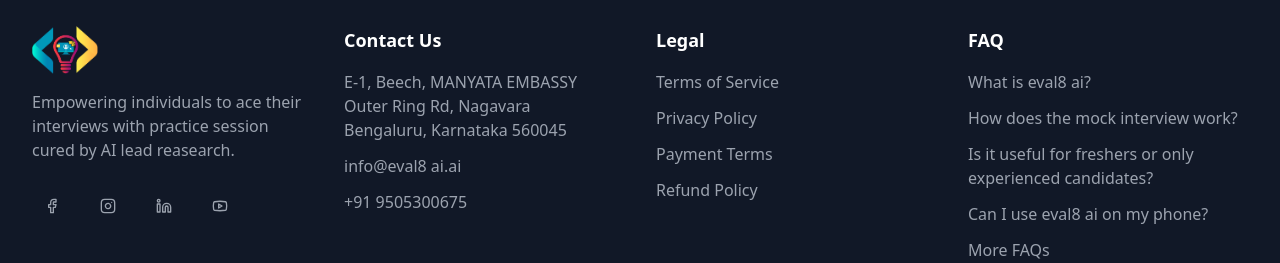
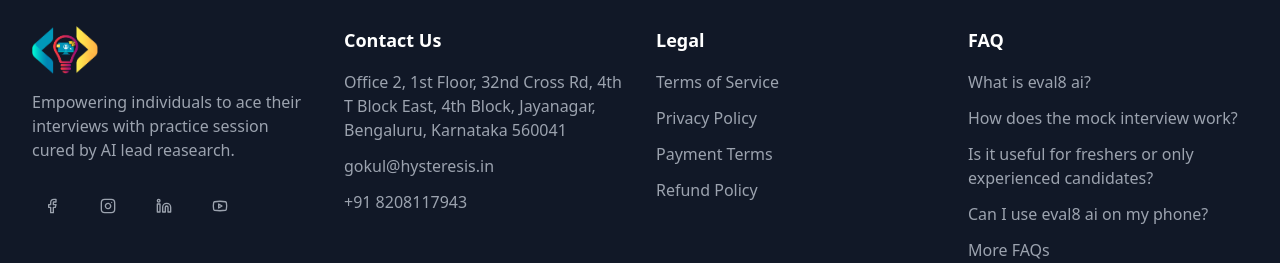
Before and after one commit to HysterChat/pinco-clone, a React (Vite) app in the folder Frontend/: page / in a window 1280 px wide. Shown: the part 4596-4859 px from the top of the page. Built offline with nearby package versions, Linux system fonts and the light colour scheme; no server answers.

Commit message:
update eleven labs

```diff
--- a/Frontend/src/components/Footer.tsx
+++ b/Frontend/src/components/Footer.tsx
@@ -77,18 +77,17 @@
             <h4 className="text-lg font-semibold text-white mb-4">Contact Us</h4>
             <ul className="space-y-3">
               <li className="text-gray-400">
-                <p className="text-base">E-1, Beech, MANYATA EMBASSY</p>
-                <p className="text-base">Outer Ring Rd, Nagavara</p>
-                <p className="text-base">Bengaluru, Karnataka 560045</p>
+                <p className="text-base">Office 2, 1st Floor, 32nd Cross Rd, 4th T Block East, 4th Block, Jayanagar,</p>
+                <p className="text-base">Bengaluru, Karnataka 560041</p>
               </li>
               <li>
-                <a href="mailto:info@eval8 ai.ai" className="text-gray-400 hover:text-white transition-colors text-base">
-                  info@eval8 ai.ai
+                <a href="mailto:gokul@hysteresis.in" className="text-gray-400 hover:text-white transition-colors text-base">
+                  gokul@hysteresis.in
                 </a>
               </li>
               <li>
-                <a href="tel:+919505300675" className="text-gray-400 hover:text-white transition-colors text-base">
-                  +91 9505300675
+                <a href="tel:+918208117943" className="text-gray-400 hover:text-white transition-colors text-base">
+                  +91 8208117943
                 </a>
               </li>
               <li>
```
